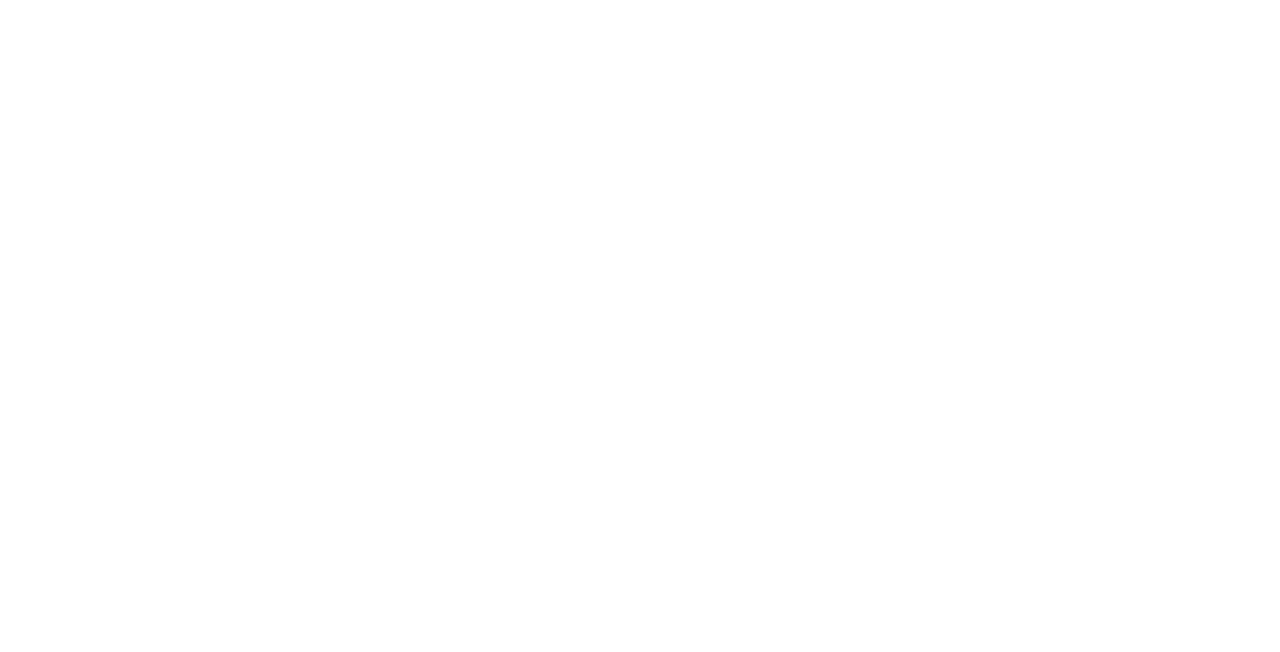
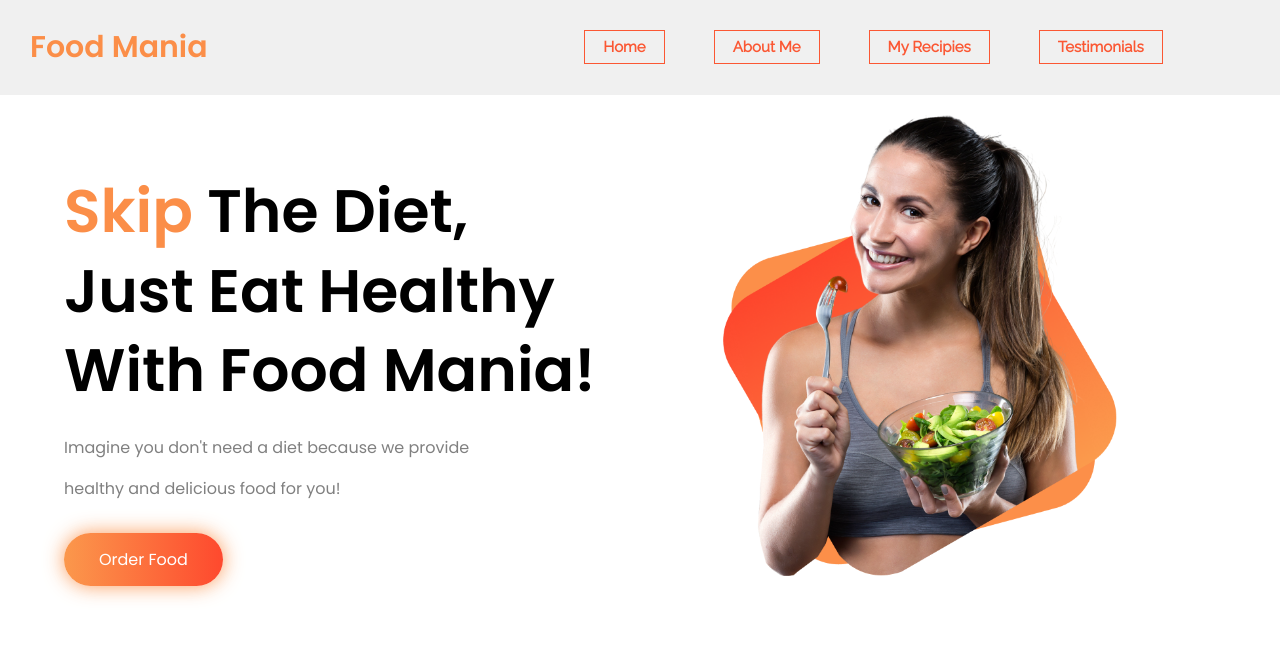
Before and after one commit to sajib-hossan1/food-mania, a plain HTML site: page index.html in a window 1280 px wide. Drawn offline with Linux system fonts and the light colour scheme.

Commit message:
header section completed

```diff
--- a/index.html
+++ b/index.html
@@ -5,11 +5,46 @@
     <meta charset="UTF-8">
     <meta http-equiv="X-UA-Compatible" content="IE=edge">
     <meta name="viewport" content="width=device-width, initial-scale=1.0">
-    <title>Document</title>
+    <title>Food Mania</title>
+    <link rel="preconnect" href="https://fonts.googleapis.com">
+    <link rel="preconnect" href="https://fonts.gstatic.com" crossorigin>
+    <link href="https://fonts.googleapis.com/css2?family=Poppins:wght@400;500;600&family=Raleway&display=swap"
+        rel="stylesheet">
+    <link rel="stylesheet" href="style.css">
 </head>
 
 <body>
+    <!-- header section starts from here -->
+    <section class="header-section">
+        <div class="nav-area flexible-container">
+            <div class="text-logo">
+                <h2><a href="#">Food Mania</a></h2>
+            </div>
+            <div class="nav-item">
+                <a href="">Home</a>
+                <a href="">About Me</a>
+                <a href="">My Recipies</a>
+                <a href="">Testimonials</a>
+            </div>
+        </div>
 
+        <div class="top-banner-area flexible-container ">
+            <div class="t-banner-text half-width">
+                <h1><span class="text-orange">Skip</span> The Diet,</h1>
+                <h1>Just Eat Healthy</h1>
+                <h1>With Food Mania!</h1>
+                <p>Imagine you don't need a diet because we provide</p>
+                <p>healthy and delicious food for you!</p>
+                <div class="order-btn-div">
+                    <a class="order-btn" href="">Order Food</a>
+                </div>
+            </div>
+            <div class="top-banner-model half-width">
+                <img src="images/top-banner.png" alt="top-banner-model">
+            </div>
+        </div>
+    </section>
+    <!-- header section ends from here -->
 </body>
 
 </html>
--- a/style.css
+++ b/style.css
@@ -0,0 +1,103 @@
+body {
+    margin: 0%;
+    padding: 0%;
+}
+
+.flexible-container {
+    display: flex;
+}
+
+.half-width {
+    width: 50%;
+}
+
+.text-orange {
+    color: #FB8E48;
+}
+
+/* header section starts from here */
+.header-section {
+    padding-bottom: 50px;
+}
+
+.text-logo {
+    width: 40%;
+}
+
+.text-logo h2 {
+    margin-left: 30px;
+    font-family: poppins, sans-serif;
+    font-size: 30px;
+}
+
+.text-logo h2 a {
+    text-decoration: none;
+    color: #FB8E48;
+}
+
+.nav-area {
+    background-color: rgb(240, 240, 240);
+}
+
+.nav-item {
+    width: 60%;
+    text-align: center;
+    margin: auto 0;
+}
+
+.nav-item a {
+    text-decoration: none;
+    margin-right: 45px;
+    color: #FB5733;
+    border: 0.5px solid #FB5733;
+    padding: 7px 18px;
+    font-family: 'Raleway', sans-serif;
+    font-size: 15px;
+    font-weight: 700;
+}
+
+
+.t-banner-text {
+    margin-left: 5%;
+    margin-top: 4%;
+}
+
+.t-banner-text h1 {
+    font-family: poppins, sans-serif;
+    font-size: 60px;
+    line-height: 30px;
+    font-weight: 900;
+}
+
+.t-banner-text p {
+    font-family: 'Poppins', sans-serif;
+    font-size: 16px;
+    color: gray;
+}
+
+.top-banner-model {
+    margin-left: 5%;
+    margin-top: 10px;
+}
+
+.top-banner-model img {
+    width: 75%;
+}
+
+.order-btn {
+    color: white;
+    background-image: linear-gradient(to right, #FB984C, #FE492E);
+    padding: 15px 35px;
+    text-decoration: none;
+    font-family: 'Poppins', sans-serif;
+    border-radius: 30px;
+    margin-top: 100px;
+    font-size: 16px;
+    box-shadow: 0px 0px 20px #fb9048e3;
+}
+
+.order-btn-div {
+    padding-top: 30px;
+}
+
+/* header section ends from here */
```
Also changed, not shown: images/Project Cover.jpg (added), images/Project Cover.png (added), images/Project Cover1.jpg (added), images/about-me-bg.png (added), images/about-me-model.png (added), images/top-banner.png (added).
